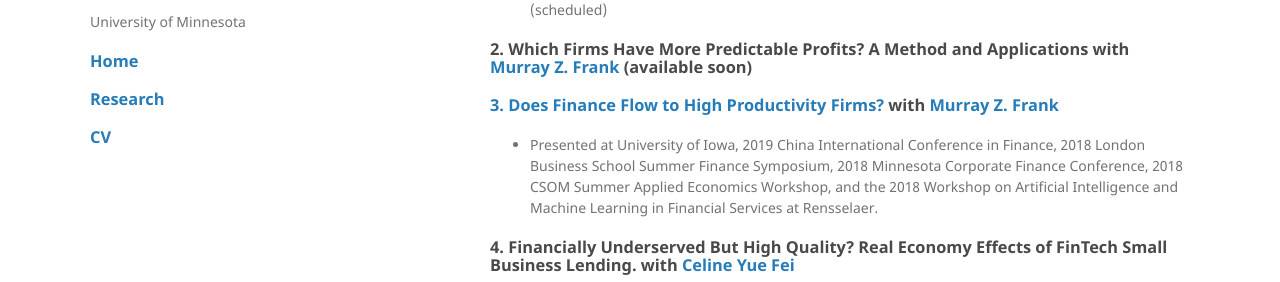
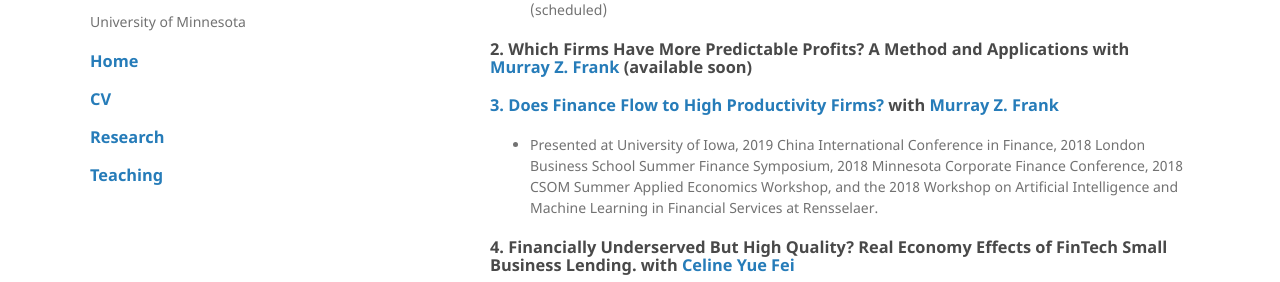
Before and after one commit to keeryang/keeryang.github.io, a Jekyll site: the page built from index.md, in a window 1280 px wide. Shown: the part 511-793 px from the top of the page. Built offline with Jekyll 4.4.1, drawn with Linux system fonts in a browser that asks for light colours; the repository's description, which GitHub fills in, is left out; our own code applies the rules of GitHub Pages for plain Markdown files.

Commit message:
Update default.html

```diff
--- a/_layouts/default.html
+++ b/_layouts/default.html
@@ -25,8 +25,9 @@
         <p>University of Minnesota</p>
 
             <h3><p class="view"><a href="https://keeryang.github.io/">Home</a></p></h3>
-            <h3><p class="view"><a href="https://keeryang.github.io/#header10">Research</a></p></h3>
             <h3><p class="view"><a href="https://keeryang.github.io/papers/KeerYang_CV2021July.pdf">CV</a></p></h3>
+            <h3><p class="view"><a href="https://keeryang.github.io/#research">Research</a></p></h3>
+            <h3><p class="view"><a href="https://keeryang.github.io/papers/KeerYang_CV2021July.pdf">Teaching</a></p></h3>
 
       </header>
       <section>
```
